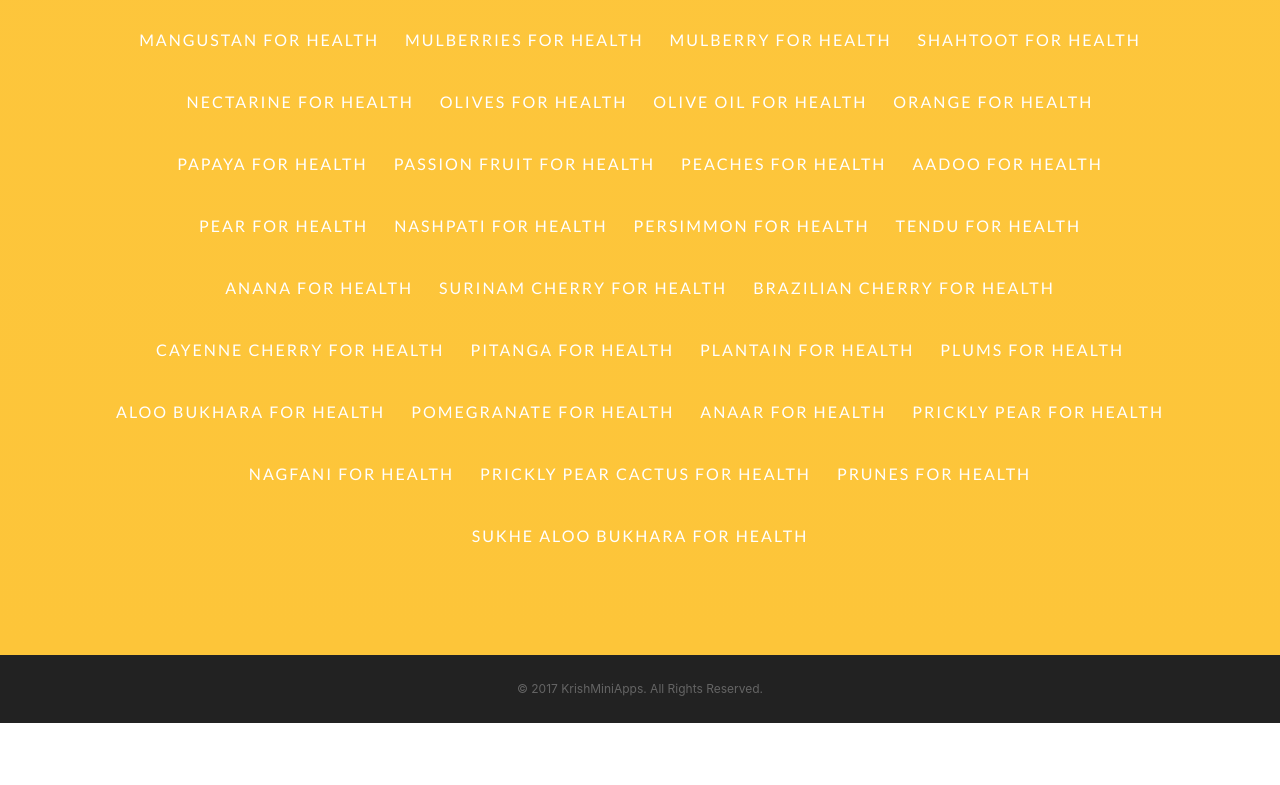
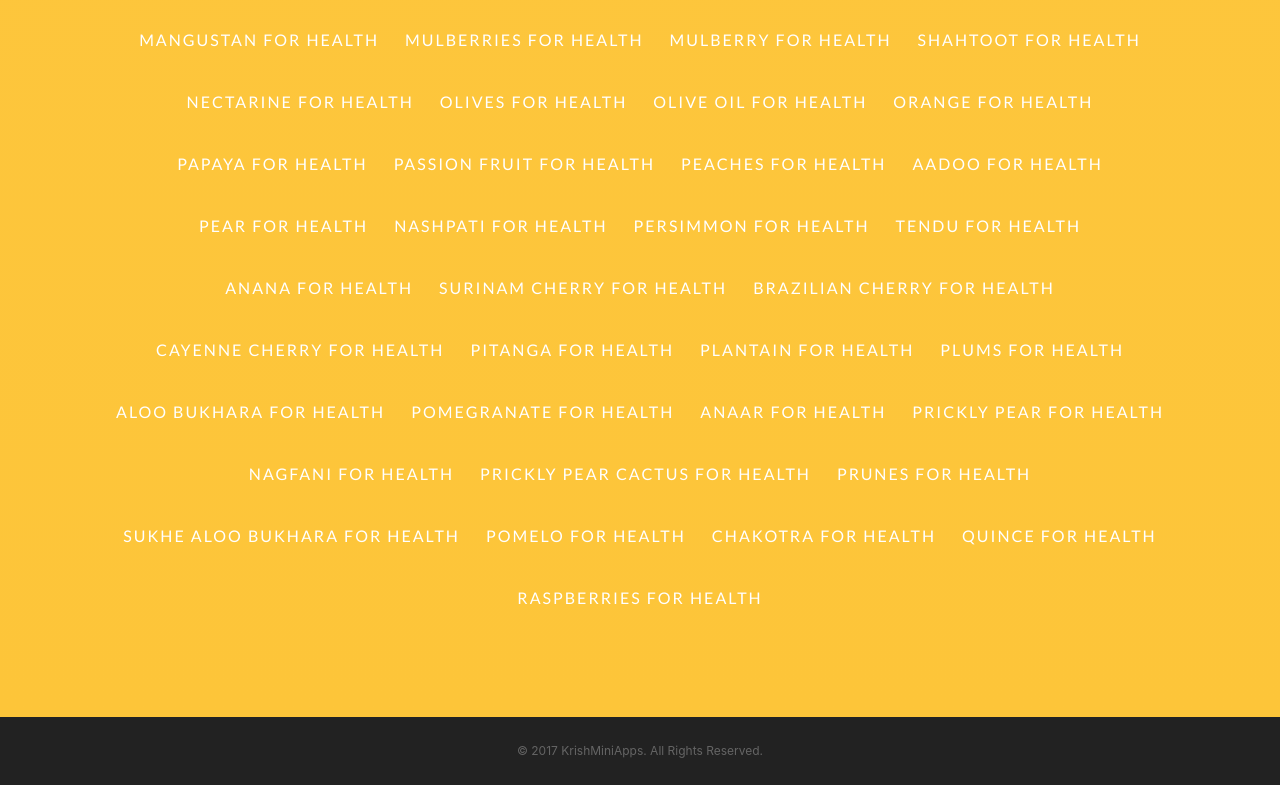
Before and after one commit to krishyapps/krishyapps.github.io, a website with bundled scripts: page index.html in a window 1280 px wide. Shown: the part 9074-9859 px from the top of the page. Before the commit the page ends 9797 px from the top, so only its background shows below. Built offline with nearby package versions, Linux system fonts and the light colour scheme; a web font is replaced by a local one.

Commit message:
49 commit

```diff
--- a/index.html
+++ b/index.html
@@ -525,6 +525,10 @@ Figs For Health
 </a><a href="https://play.google.com/store/apps/details?id=benefitsofeatingpricklypearcactus.sideeffectsofeatingpricklypearcactus" class="btn btn-outline btn-x js-scroll-trigger">Prickly Pear Cactus For Health
 </a><a href="https://play.google.com/store/apps/details?id=benefitsofeatingprunes.sideeffectsofeatingprunes" class="btn btn-outline btn-x js-scroll-trigger">Prunes For Health
 </a><br><br><a href="https://play.google.com/store/apps/details?id=benefitsofeatingsukhealoobukhara.sideeffectsofeatingsukhealoobukhara" class="btn btn-outline btn-x js-scroll-trigger">Sukhe Aloo Bukhara For Health
+</a><a href="https://play.google.com/store/apps/details?id=benefitsofeatingpomelo.sideeffectsofeatingpomelo" class="btn btn-outline btn-x js-scroll-trigger">Pomelo For Health
+</a><a href="https://play.google.com/store/apps/details?id=benefitsofeatingchakotra.sideeffectsofeatingchakotra" class="btn btn-outline btn-x js-scroll-trigger">Chakotra For Health
+</a><a href="https://play.google.com/store/apps/details?id=benefitsofeatingquince.sideeffectsofeatingquince" class="btn btn-outline btn-x js-scroll-trigger">Quince For Health
+</a><br><br><a href="https://play.google.com/store/apps/details?id=benefitsofeatingraspberries.sideeffectsofeatingraspberries" class="btn btn-outline btn-x js-scroll-trigger">Raspberries For Health
 </a>
       </div>
     </section>
```
